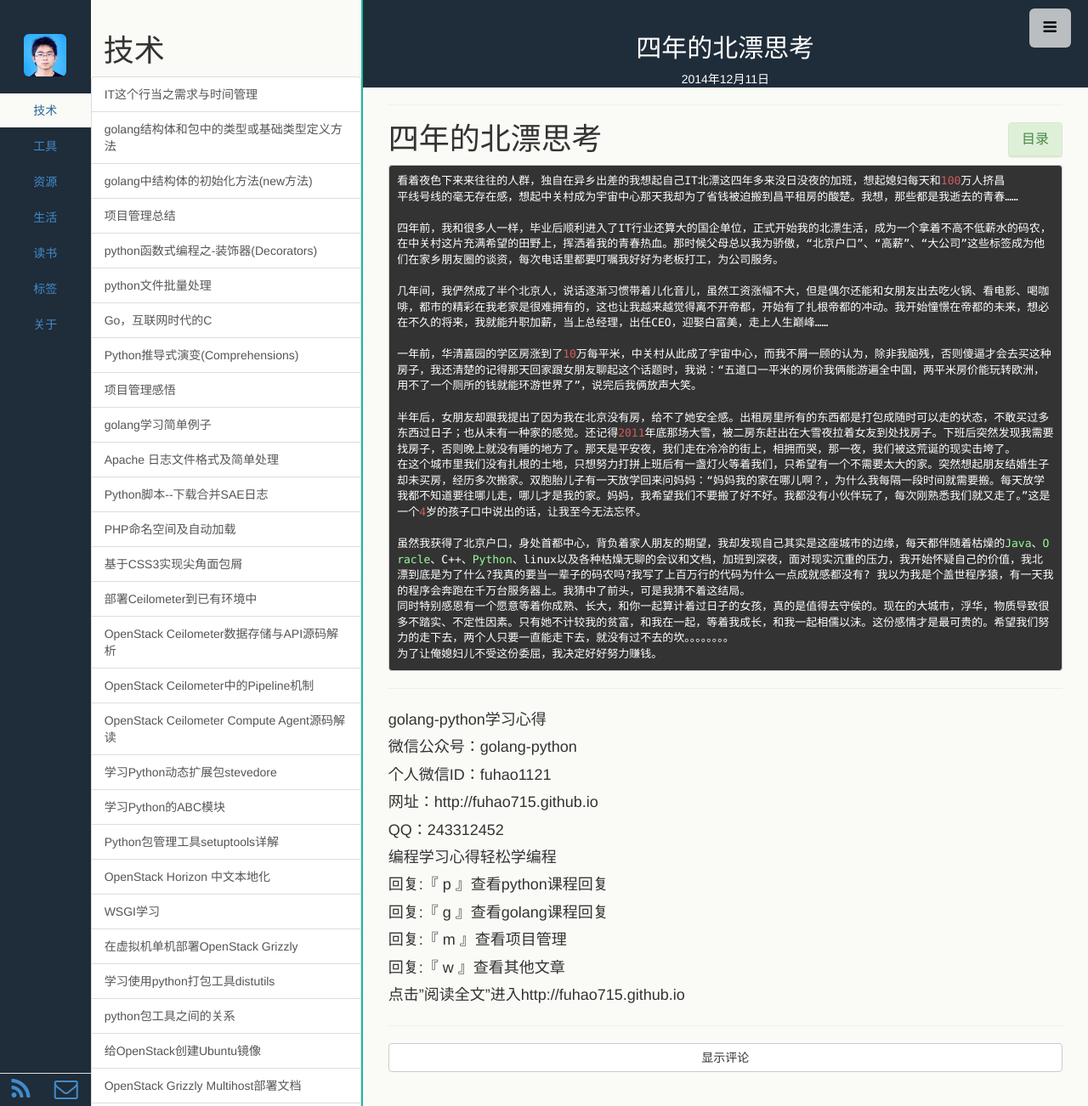
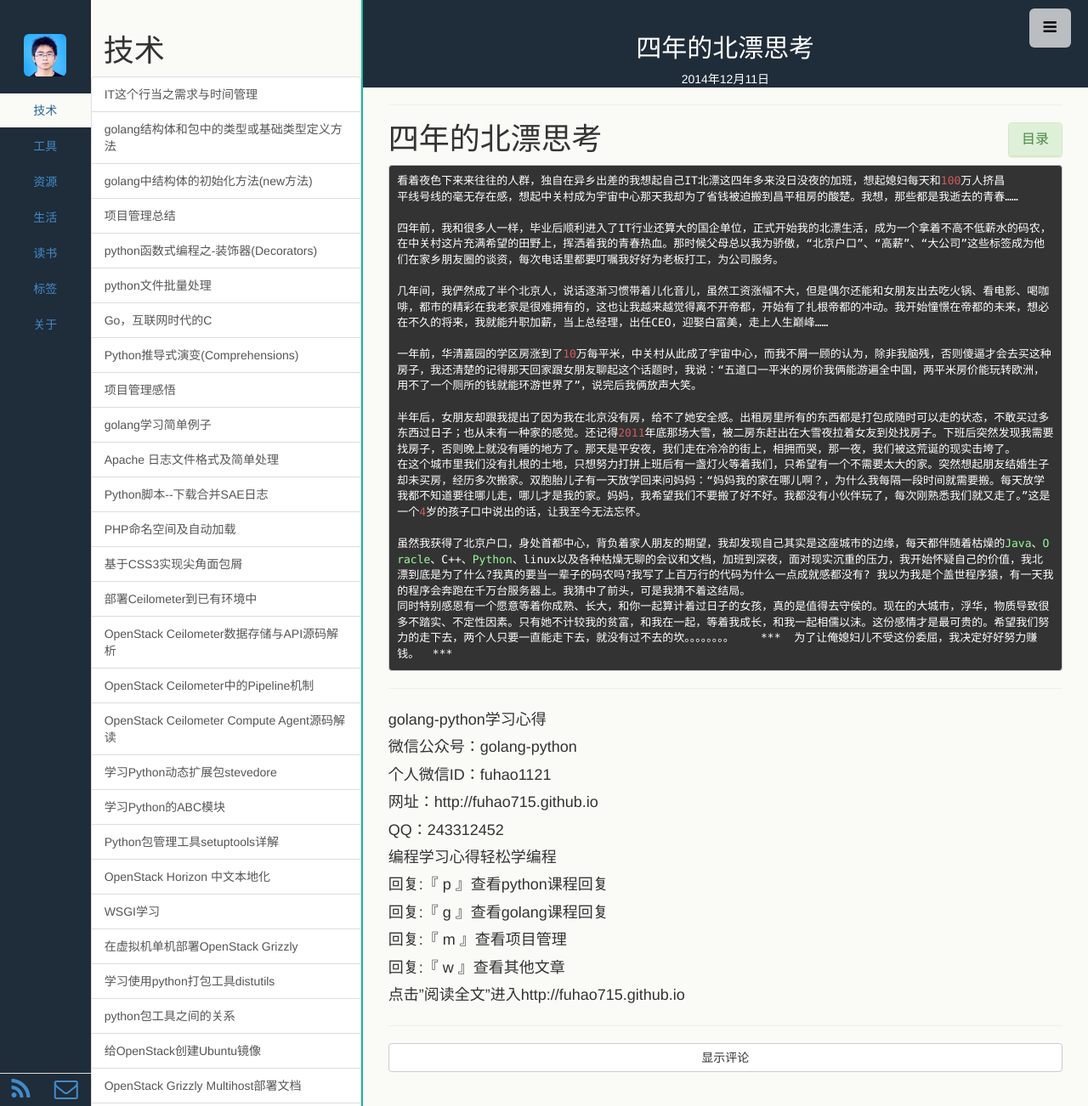
Before and after one commit to fuhao715/fuhao715.github.io, a Jekyll site: the page built from _posts/Life/Essay/2014-12-11-four-years-in-beijing.md, in a window 1280 px wide. Shown: the whole page at 85% size. Built offline with Jekyll 4.4.1, drawn with Linux system fonts in a browser that asks for light colours; Markdown is read by kramdown in place of the engine named in the settings.

Commit message:
格式化

```diff
--- a/_posts/Life/Essay/2014-12-11-four-years-in-beijing.md
+++ b/_posts/Life/Essay/2014-12-11-four-years-in-beijing.md
@@ -22,7 +22,7 @@ description:
 
     虽然我获得了北京户口，身处首都中心，背负着家人朋友的期望，我却发现自己其实是这座城市的边缘，每天都伴随着枯燥的Java、Oracle、C++、Python、linux以及各种枯燥无聊的会议和文档，加班到深夜，面对现实沉重的压力，我开始怀疑自己的价值，我北漂到底是为了什么?我真的要当一辈子的码农吗?我写了上百万行的代码为什么一点成就感都没有? 我以为我是个盖世程序猿，有一天我的程序会奔跑在千万台服务器上。我猜中了前头，可是我猜不着这结局。
     同时特别感恩有一个愿意等着你成熟、长大，和你一起算计着过日子的女孩，真的是值得去守侯的。现在的大城市，浮华，物质导致很多不踏实、不定性因素。只有她不计较我的贫富，和我在一起，等着我成长，和我一起相儒以沫。这份感情才是最可贵的。希望我们努力的走下去，两个人只要一直能走下去，就没有过不去的坎。。。。。。。。
-    为了让俺媳妇儿不受这份委屈，我决定好好努力赚钱。
+***  为了让俺媳妇儿不受这份委屈，我决定好好努力赚钱。  ***
 
 
 -----------------------------------------------
```
